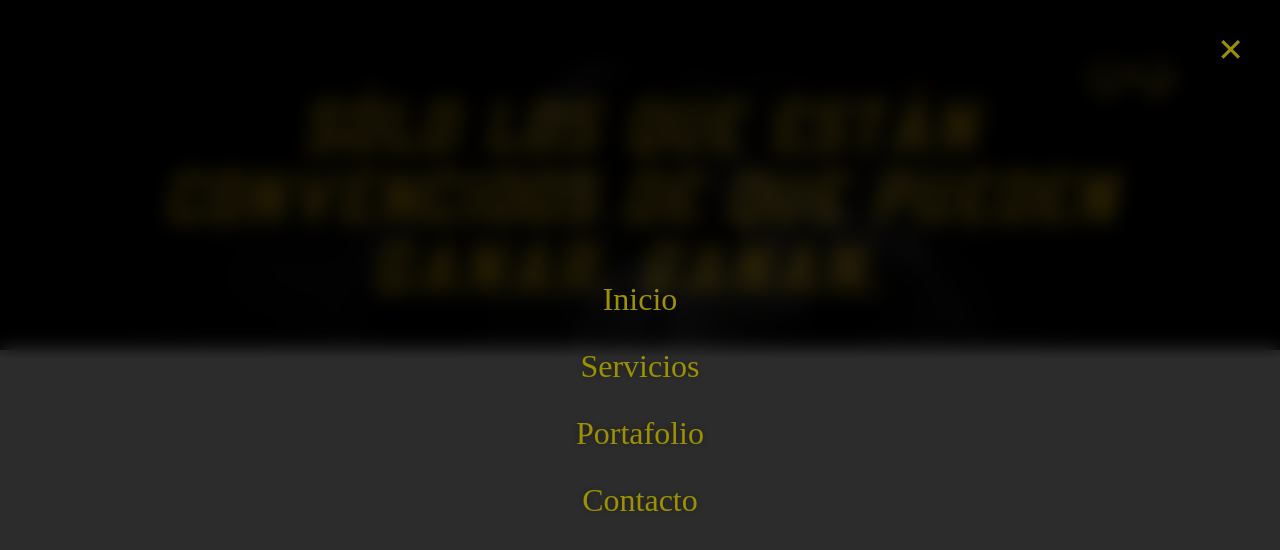
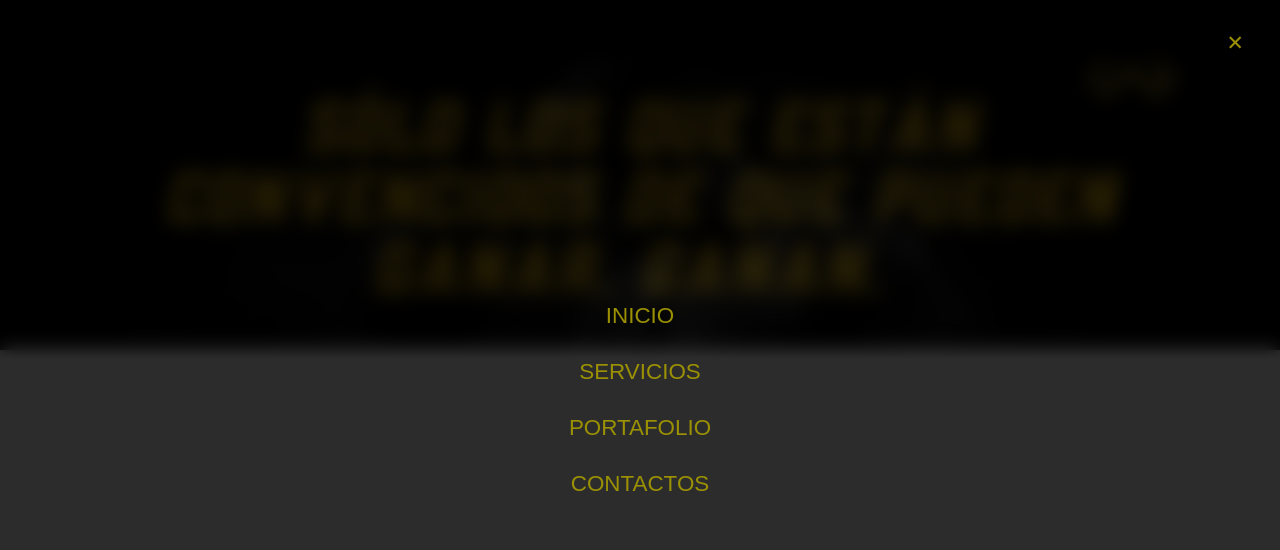
Before and after one commit to guisus8d/MrGym, an Astro site: page /inicio in a window 1280 px wide. Both pictures are taken after a click on the button 2 px from the left and 44 px from the top of the page. Built offline with nearby package versions, Linux system fonts and the light colour scheme; Astro itself is replaced by a stand-in of ours.

Commit message:
Tercera actualizacion del sistema

```diff
--- a/package.json
+++ b/package.json
@@ -10,6 +10,7 @@
     "astro": "astro"
   },
   "dependencies": {
+    "@fontsource-variable/teko": "^5.2.6",
     "astro": "^5.9.0"
   }
 }
--- a/src/components/Header.astro
+++ b/src/components/Header.astro
@@ -1,5 +1,6 @@
 ---
 import IconoImg from '../assets/icono/menu.png'
+import '@fontsource-variable/teko';
 ---
 
 <header>
@@ -15,10 +16,10 @@ import IconoImg from '../assets/icono/menu.png'
     <button class="close-btn" onclick="toggleMenu()">✕</button>
     <nav>
       <ul>
-        <li><a href="/">Inicio</a></li>
-        <li><a href="/servicios">Servicios</a></li>
-        <li><a href="/portafolio">Portafolio</a></li>
-        <li><a href="/contacto">Contacto</a></li>
+        <li><a href="/">INICIO</a></li>
+        <li><a href="/servicios">SERVICIOS</a></li>
+        <li><a href="/portafolio">PORTAFOLIO</a></li>
+        <li><a href="/contacto">CONTACTOS</a></li>
       </ul>
     </nav>
   </div>
@@ -42,12 +43,15 @@ function toggleMenu() {
 
 
 <style>
-
+li{
+  font-family: 'Teko Variable', sans-serif;
+}
 .menu-trigger.hidden {
   opacity: 0;
   visibility: hidden;
   pointer-events: none;
   transition: opacity 0.3s ease, visibility 0s linear 0.3s;
+
 }
 
 .menu-trigger {
@@ -125,9 +129,8 @@ function toggleMenu() {
 
   .fullscreen-menu nav a {
     color: var(--color-tip1);
-    font-size: 2rem;
+    font-size: 1.4rem;
     text-decoration: none;
-    text-shadow: 0 0 10px rgba(0, 0, 0, 0.5);
     transition: all 0.3s ease;
   }
 
@@ -143,7 +146,7 @@ function toggleMenu() {
     background: none;
     border: none;
     color: var(--color-tip1);
-    font-size: 2rem;
+    font-size: 1.3rem;
     cursor: pointer;
   }
 
```
Also changed, not shown: 1 other file.
